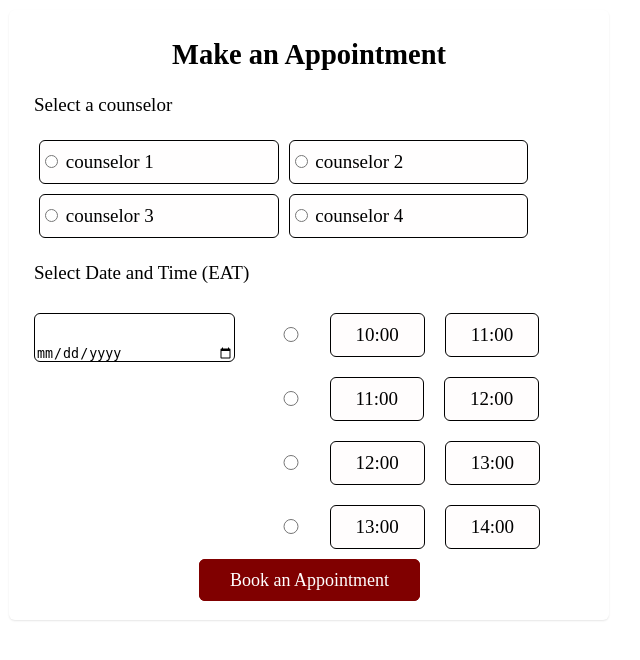
After one commit to sharonselah/school-counseling-management-system, a PHP site: page /appointment.php in a window 1280 px wide. The commit adds this page. Shown: the top 660 px of the page, without its empty margins (331-971 px from the left). Run offline with PHP 8.4, Linux system fonts and the light colour scheme.

Commit message:
Did the appointment form

```diff
--- a/CSS/style.css
+++ b/CSS/style.css
@@ -2,6 +2,8 @@ body{
     padding: 10px;
     font-size: 19px;
     font-family: 'Times New Roman', Times, serif;
+    margin: 0;
+
 
 }
 
@@ -323,7 +325,7 @@ header ul a:hover{
 
  }
 
- .signupform form, .login form, .reset form{
+ .signupform form, .login form, .reset form, .appointment form{
     height: 580px;
     width: 400px;
     border-radius: 6px;
@@ -339,7 +341,7 @@ header ul a:hover{
     line-height: 1.5;
  }
 
- .signupform input, .login input, .reset input{
+ .signupform input, .login input, .reset input, .datetimewrapper input{
     width: 100%;
     padding-top: 32px;
     margin: 10px 0px;
@@ -389,3 +391,148 @@ header ul a:hover{
     word-spacing: 10px;
     font-family: 'Times New Roman', Times, serif;
 }
+
+
+.wrapper, .timewrapper, .datetimewrapper{
+    display: flex;
+    flex-wrap: wrap;
+}
+
+
+ .input{
+    border: 1px solid black;
+    width: 45%;
+    margin: 20px 3%;
+    padding: 10px 0px;
+    border-radius: 6px;
+    background-color: rgba(255, 250, 250, 0.213);
+    /* each input element takes 45% of the total width minus 10px on each side*/
+    flex-basis: calc(45% - 10px);
+    margin: 5px;
+ }
+
+.active{
+    background-color: #C34347;
+}
+
+.input-date{
+    width: 45%;
+}
+
+.starttime, .endtime{
+border: 1px solid black;
+background-color: rgba(255, 250, 250, 0.48);
+padding: 10px 25px;
+margin: 10px 20px 10px 0px;
+border-radius: 6px;
+}
+
+
+.timewrapper{
+    flex-direction: column;
+    flex-basis: calc(38% - 10px);
+}
+
+.time{
+    display: flex;
+}
+
+.datetimewrapper input{
+    width: 80%;
+    height: 15px;
+}
+
+.time input{
+
+    width: 18px;
+    margin: 0px 30px;
+    margin-left: 0px;
+   margin-top: 24px;
+}
+
+.selected{
+    background-color:#C34347;
+}
+
+.appointment form{
+    width: 550px;
+}
+
+/* Student dashboard coding */
+
+.header-dashboard {
+    display: flex;
+    justify-content: space-between;
+    align-items: center;
+    background-color: #f2f2f2;
+
+  }
+
+
+  .search {
+    display: flex;
+    justify-content: flex-end;
+    align-items: center;
+    width: 55%;
+  }
+
+  .search input[type="text"] {
+    width: 70%;
+    padding: 10px;
+    border: none;
+    border-radius: 5px;
+    margin-right: 10px;
+    font-size: 16px;
+  }
+
+  .search button {
+    background-color: #008CBA;
+    color: #fff;
+    border: none;
+    border-radius: 5px;
+    padding: 10px 20px;
+    font-size: 16px;
+    cursor: pointer;
+  }
+
+  .personal-info {
+    width: 30%;
+    font-size: 18px;
+    font-weight: bold;
+  }
+
+  /* menu styling */
+  .menu-dashboard {
+    width: 12%;
+    height: 100%;
+    position: fixed;
+    left: 0;
+    background-color: #f2f2f2;
+    padding: 20px;
+  }
+
+  .menu-dashboard p {
+    margin-bottom: 10px;
+    font-weight: bold;
+  }
+
+  .menu-dashboard ul {
+    list-style-type: none;
+    padding: 0;
+    margin: 0;
+  }
+
+  .menu-dashboard li {
+    margin-bottom: 5px;
+  }
+
+  .menu-dashboard li a {
+    display: block;
+    padding: 10px;
+    text-decoration: none;
+    color: #333;
+  }
+
+  .menu-dashboard li a:hover {
+    background-color: #ddd;
+  }
--- /dev/null
+++ b/appointment.php
@@ -0,0 +1,167 @@
+<!DOCTYPE html>
+<html lang="en">
+<head>
+    <meta charset="UTF-8">
+    <meta http-equiv="X-UA-Compatible" content="IE=edge">
+    <meta name="viewport" content="width=device-width, initial-scale=1.0">
+    <link rel="stylesheet" href="CSS/style.css">
+    <title>Sign Up Form</title>
+</head>
+<body>
+    <div class="appointment">
+        <form  action="" method="post">
+
+
+                <h2>Make an Appointment</h2>
+                <p class="heading">Select a counselor</p>
+
+ <div class="wrapper">
+
+                <div class="input">
+                    <input type="radio" name="select" id="counselor1">
+                    <label for="counselor1">counselor 1</label>
+                </div>
+
+
+                <div class="input">
+                    <input type="radio" name="select" id="counselor2">
+                    <label for="counselor2">counselor 2</label>
+                </div>
+
+                <div class="input">
+                    <input type="radio" name="select" id="counselor3">
+                    <label for="counselor3">counselor 3</label>
+                </div>
+
+                <div class="input">
+                    <input type="radio" name="select" id="counselor4">
+                    <label for="counselor4">counselor 4</label>
+                </div>
+</div>
+<p>Select Date and Time (EAT)</p>
+
+
+<div class="datetimewrapper">
+
+        <div class="input-date">
+            <input type="date" name="date" id="date" min="" max=""> <span><br>
+            <p style="color: #800000;" id="result"></p>
+            <div id="date-error"></div></span>
+        </div>
+
+
+    <div class="timewrapper">
+        <div class="time">
+            <input type="radio" name="select" id="time1">
+            <div class="starttime">10:00 </div>
+            <div class="endtime"> 11:00</div>
+        </div>
+
+        <div class="time">
+            <input type="radio" name="select" id="time2">
+            <div class="starttime">11:00 </div>
+            <div class="endtime"> 12:00</div>
+        </div>
+
+        <div class="time">
+            <input type="radio" name="select" id="time3">
+            <div class="starttime">12:00 </div>
+            <div class="endtime"> 13:00</div>
+        </div>
+
+        <div class="time">
+            <input type="radio" name="select" id="time4">
+            <div class="starttime">13:00 </div>
+            <div class="endtime"> 14:00</div>
+        </div>
+
+    </div>
+
+
+</div>
+
+<div style="margin-left: calc((100% - 220px) / 2); margin-top: 10px;" class="button">
+  <a href="">Book an Appointment</a>
+</div>
+
+
+        </form>
+     </div>
+
+     <script>
+
+
+
+            var inputs = document.querySelectorAll(".input input[type='radio']");
+
+            inputs.forEach(function(input) {
+            input.addEventListener("click", function() {
+                var parent = this.parentNode;
+                var siblings = parent.parentNode.querySelectorAll(".input");
+                siblings.forEach(function(sibling) {
+                sibling.classList.remove("active");
+                });
+                if (this.checked) {
+                parent.classList.add("active");
+                }
+            });
+            });
+
+
+ // Get all radio buttons
+var radioButtons = document.querySelectorAll('.time input[type="radio"]');
+
+// Add click event listener to each radio button
+radioButtons.forEach(function(radioButton) {
+  radioButton.addEventListener('click', function() {
+    // Remove "selected" class from all time divs
+    document.querySelectorAll('.time').forEach(function(timeDiv) {
+      timeDiv.querySelector('.starttime').classList.remove('selected');
+      timeDiv.querySelector('.endtime').classList.remove('selected');
+    });
+
+    // Add "selected" class to starttime and endtime divs of parent div of selected radio button
+    var parentDiv = this.closest('.time');
+    parentDiv.querySelector('.starttime').classList.add('selected');
+    parentDiv.querySelector('.endtime').classList.add('selected');
+  });
+});
+
+
+
+  // get the input element and error element
+  const dateInput = document.getElementById('date');
+  const dateError = document.getElementById('date-error');
+
+  // set the minimum selectable date to today
+  dateInput.min = new Date().toISOString().split('T')[0];
+
+  // disable weekends and show error message
+  const disableWeekends = function() {
+    const selectedDate = new Date(dateInput.value);
+    if (selectedDate.getDay() === 6) { // Saturday
+      selectedDate.setDate(selectedDate.getDate() + 2);
+      dateInput.value = selectedDate.toISOString().split('T')[0];
+      dateError.innerHTML = 'Weekends are not selectable.';
+    } else if (selectedDate.getDay() === 0) { // Sunday
+      selectedDate.setDate(selectedDate.getDate() + 1);
+      dateInput.value = selectedDate.toISOString().split('T')[0];
+      dateError.innerHTML = 'Weekends are not selectable.';
+    } else {
+      dateError.innerHTML = '';
+    }
+  };
+  dateInput.onload = disableWeekends;
+  dateInput.onchange = disableWeekends;
+
+  const result = document.getElementById('result');
+  dateInput.addEventListener("change", function() {
+  const date = new Date(this.value);
+  const options = { weekday: 'long', month: 'long', day: 'numeric' };
+  const formattedDate = date.toLocaleDateString('en-US', options);
+  result.textContent = formattedDate;
+});
+
+     </script>
+</body>
+</html>
```
Also changed, not shown: studentdashboard.php (+87 -0 lines).
